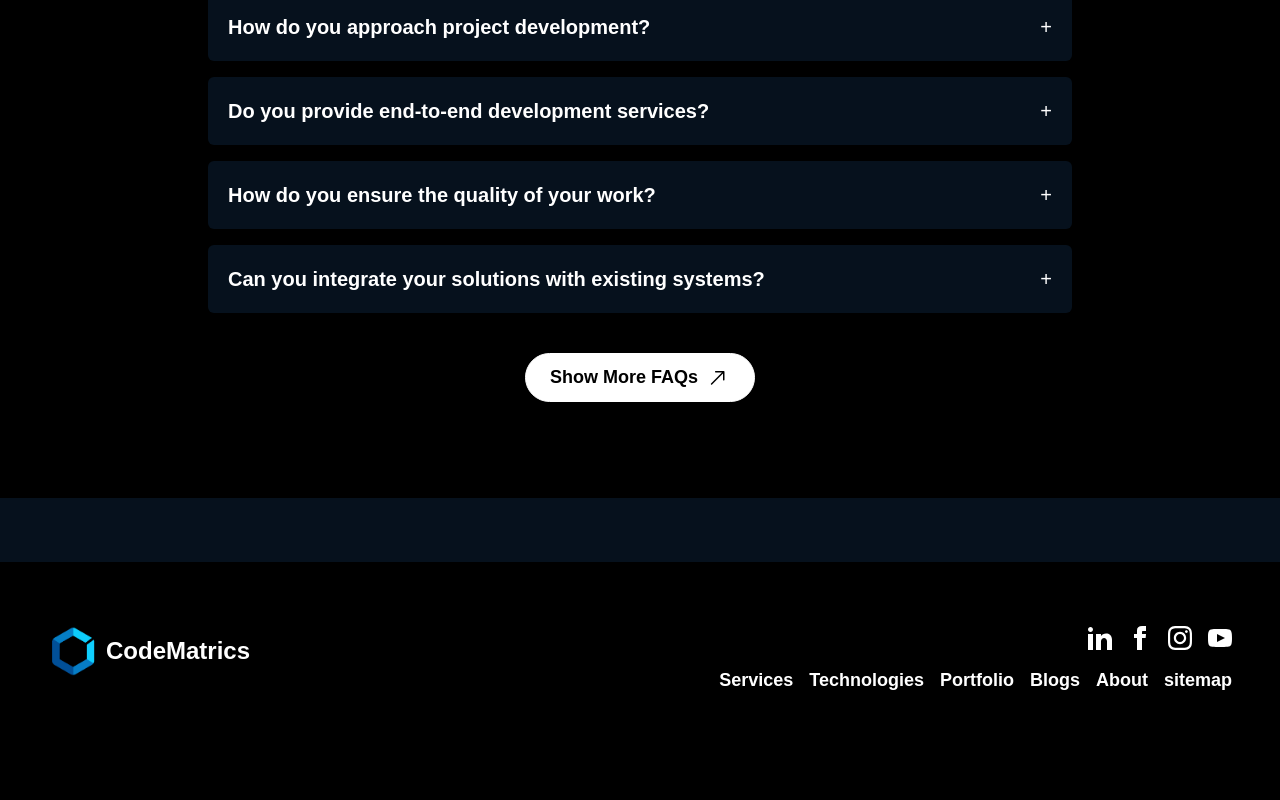
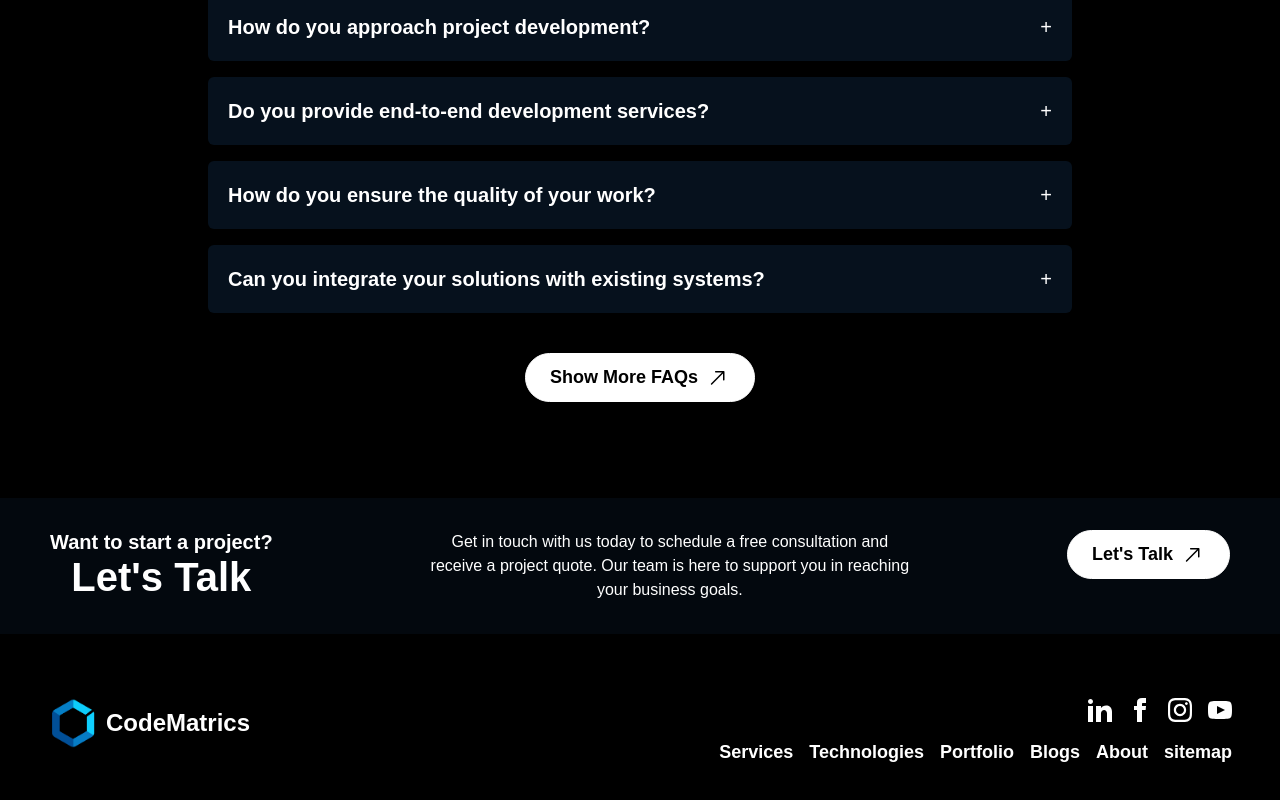
Before and after one commit to codematrics/staging-codematrics, a Next.js app: page / in a window 1280 px wide. Shown: the part 2680-3480 px from the top of the page. Before the commit the page ends 3438 px from the top, so only its background shows below. Built offline with nearby package versions, Linux system fonts and the light colour scheme.

Commit message:
contact on landing page

```diff
--- a/src/components/ContactUs.tsx
+++ b/src/components/ContactUs.tsx
@@ -1,7 +1,31 @@
+import Button from "./common/Button";
+
 const ContactUs = () => {
   return (
-    <section className="w-full relative text-white py-8 flex flex-col items-center justify-center mt-16 bg-[#3486dd21]">
-
+    <section className="w-full max-768:px-[20px] px-[50px] relative text-white py-8 flex flex-col items-center justify-center mt-16 bg-[#3486dd10]">
+      <div className="w-full flex justify-between gap-8 text-center">
+        <div className="">
+          <p className="text-[20px] leading-[25px] max-1200:text-[16px] max-1200:leading-[21px] max-1030:text-[18px] font-bold">
+            Want to start a project?
+            <br />
+            <span className="text-[40px] leading-[45px] max-1200:text-[36px] max-1200:leading-[41px] max-1030:text-[28px] max-1030:leading-[33px] max-600:text-[23px] max-600:leading-[28px] max-420:text-[15px] max-420:leading-[20px]">
+              Let's Talk
+            </span>
+          </p>
+        </div>
+        <div>
+          <p>
+            Get in touch with us today to schedule a free consultation and
+            <br />
+            receive a project quote. Our team is here to support you in reaching
+            <br />
+            your business goals.
+          </p>
+        </div>
+        <div>
+          <Button type="link" label="Let's Talk" href="/contact-us" showArrow />
+        </div>
+      </div>
     </section>
   );
 };
```
